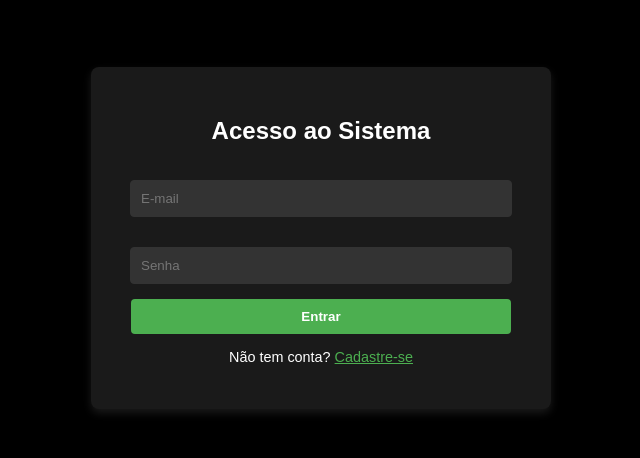
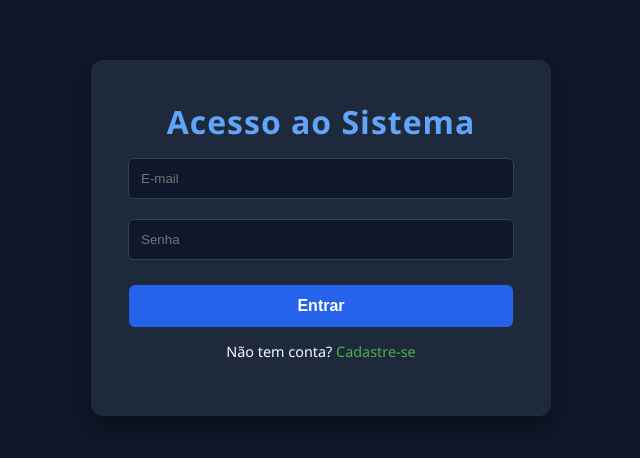
Before and after one commit to pvitor-eng/Projeto-APS-QRCode, a plain HTML site: page site/login.html in a window 1280 px wide. Shown: the part 162-620 px from the top of the page, without its empty margins (319-959 px from the left). Drawn offline with Linux system fonts and the light colour scheme.

Commit message:
Ajuste na tela de login

```diff
--- a/site/style.css
+++ b/site/style.css
@@ -1,7 +1,7 @@
 body {
-    background-color: #000000;
-    color: #ffffff;
-    font-family: Arial, sans-serif;
+    background-color: #0f172a;
+    color: #f8fafc;
+    font-family: 'Segoe UI', Tahoma, Geneva, Verdana, sans-serif;
     display: flex;
     justify-content: center;
     align-items: center;
@@ -10,47 +10,83 @@ body {
 }
 
 .container {
-    background-color: #1a1a1a;
-    padding: 30px;
-    border-radius: 8px;
+    background-color: #1e293b;
+    padding: 40px 30px;
+    border-radius: 12px;
     text-align: center;
     width: 100%;
     max-width: 400px;
-    box-shadow: 0 4px 8px rgba(255,255,255,0.1);
+    box-shadow: 0 10px 25px rgba(0, 0, 0, 0.4);
+}
+
+h2 {
+    margin-top: 0;
+    margin-bottom: 5px;
+    font-size: 32px;
+    color: #60a5fa;
+    letter-spacing: 1px;
+}
+
+.subtitle {
+    font-size: 0.95em;
+    color: #94a3b8;
+    margin-top: 0;
+    margin-bottom: 30px;
 }
 
 input {
     width: 90%;
-    padding: 10px;
-    margin: 15px 0;
-    border: 1px solid #333;
-    border-radius: 4px;
-    background-color: #333;
+    padding: 12px;
+    margin: 10px 0;
+    border: 1px solid #334155;
+    border-radius: 6px;
+    background-color: #0f172a;
     color: white;
+    outline: none;
+    transition: border-color 0.3s ease;
+}
+
+input:focus {
+    border-color: #3b82f6;
 }
 
 button {
-    width: 95%;
-    padding: 10px;
-    background-color: #4CAF50;
+    width: 96%;
+    padding: 12px;
+    margin-top: 15px;
+    background-color: #2563eb;
     color: white;
     border: none;
-    border-radius: 4px;
+    border-radius: 6px;
     cursor: pointer;
     font-weight: bold;
+    font-size: 16px;
+    transition: background-color 0.3s ease;
 }
 
 button:hover {
-    background-color: #45a049;
+    background-color: #1d4ed8;
 }
+
+a {
+    color: #60a5fa;
+    text-decoration: none;
+}
+
+a:hover {
+    text-decoration: underline;
+}
+
 
 #area-resultado {
     margin-top: 20px;
     padding-top: 20px;
-    border-top: 1px solid #333;
+    border-top: 1px solid #334155;
 }
 
 img {
     max-width: 200px;
-    border-radius: 4px;
+    border-radius: 8px;
+    padding: 10px;
+    background-color: white;
 }
```
Also changed, not shown: site/cadastro.js (+8 -8 lines), site/login.js (+6 -6 lines).
